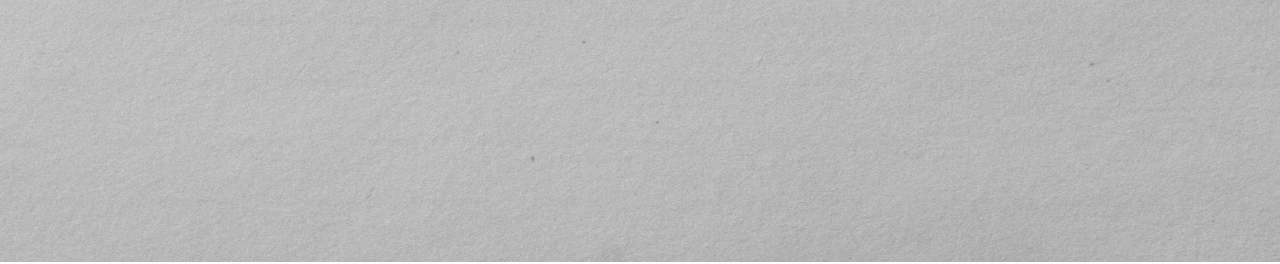
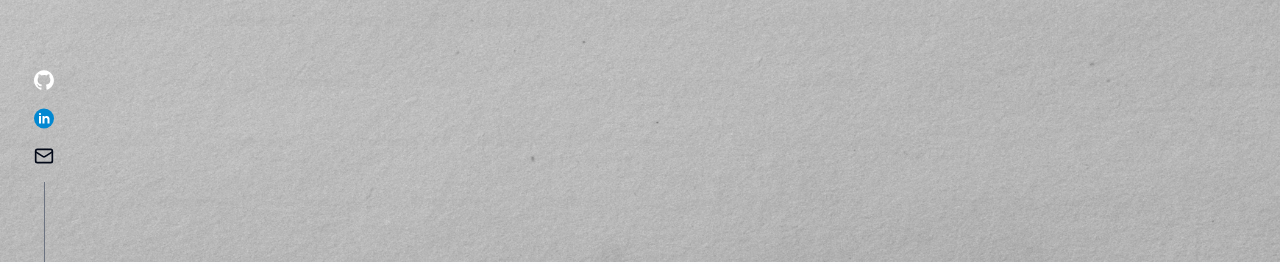
Before and after one commit to Jchase2/portfolio-v3, a Next.js app: page / in a window 1280 px wide. Shown: the part 538-802 px from the top of the page. Built offline with nearby package versions, Linux system fonts and the light colour scheme.

Commit message:
Adding custom icons for github and linkedin, dark and light variants and adding the marginMenu bar for social media links.

```diff
--- a/src/app/page.tsx
+++ b/src/app/page.tsx
@@ -7,6 +7,7 @@ import { useEffect, useState } from "react";
 import { Projects } from "./home/projects";
 import { Education } from "./home/education";
 import { useInView } from "react-intersection-observer";
+import MarginMenu from "@/components/marginMenu";
 export default function Home() {
   const { theme } = useTheme();
 
@@ -63,6 +64,7 @@ export default function Home() {
           <p className="text-sm">Developer Portfolio / Personal Site</p>
         </div>
       </section>
+      <MarginMenu />
       <div
         ref={ref}
         className={`flex justify-center transition-opacity ease-in duration-700 ${
--- /dev/null
+++ b/src/components/CustomIcons/GithubIconDark.tsx
@@ -0,0 +1,16 @@
+const GithubIconDark = () => (
+  <svg
+    xmlns="http://www.w3.org/2000/svg"
+    viewBox="0 0 98 96"
+    fill="currentColor"
+    className="w-5 h-5 text-white"
+  >
+    <path
+      fillRule="evenodd"
+      clipRule="evenodd"
+      d="M48.854 0C21.839 0 0 22 0 49.217c0 21.756 13.993 40.172 33.405 46.69 2.427.49 3.316-1.059 3.316-2.362 0-1.141-.08-5.052-.08-9.127-13.59 2.934-16.42-5.867-16.42-5.867-2.184-5.704-5.42-7.17-5.42-7.17-4.448-3.015.324-3.015.324-3.015 4.934.326 7.523 5.052 7.523 5.052 4.367 7.496 11.404 5.378 14.235 4.074.404-3.178 1.699-5.378 3.074-6.6-10.839-1.141-22.243-5.378-22.243-24.283 0-5.378 1.94-9.778 5.014-13.2-.485-1.222-2.184-6.275.486-13.038 0 0 4.125-1.304 13.426 5.052a46.97 46.97 0 0 1 12.214-1.63c4.125 0 8.33.571 12.213 1.63 9.302-6.356 13.427-5.052 13.427-5.052 2.67 6.763.97 11.816.485 13.038 3.155 3.422 5.015 7.822 5.015 13.2 0 18.905-11.404 23.06-22.324 24.283 1.78 1.548 3.316 4.481 3.316 9.126 0 6.6-.08 11.897-.08 13.526 0 1.304.89 2.853 3.316 2.364 19.412-6.52 33.405-24.935 33.405-46.691C97.707 22 75.788 0 48.854 0z"
+    />
+  </svg>
+);
+
+export { GithubIconDark };
--- /dev/null
+++ b/src/components/CustomIcons/GithubIconLight.tsx
@@ -0,0 +1,17 @@
+const GithubIconLight = () => (
+  <svg
+    xmlns="http://www.w3.org/2000/svg"
+    viewBox="0 0 98 96"
+    fill="currentColor"
+    className="w-5 h-5 text-black"
+  >
+    <path
+      fillRule="evenodd"
+      clipRule="evenodd"
+      d="M48.854 0C21.839 0 0 22 0 49.217c0 21.756 13.993 40.172 33.405 46.69 2.427.49 3.316-1.059 3.316-2.362 0-1.141-.08-5.052-.08-9.127-13.59 2.934-16.42-5.867-16.42-5.867-2.184-5.704-5.42-7.17-5.42-7.17-4.448-3.015.324-3.015.324-3.015 4.934.326 7.523 5.052 7.523 5.052 4.367 7.496 11.404 5.378 14.235 4.074.404-3.178 1.699-5.378 3.074-6.6-10.839-1.141-22.243-5.378-22.243-24.283 0-5.378 1.94-9.778 5.014-13.2-.485-1.222-2.184-6.275.486-13.038 0 0 4.125-1.304 13.426 5.052a46.97 46.97 0 0 1 12.214-1.63c4.125 0 8.33.571 12.213 1.63 9.302-6.356 13.427-5.052 13.427-5.052 2.67 6.763.97 11.816.485 13.038 3.155 3.422 5.015 7.822 5.015 13.2 0 18.905-11.404 23.06-22.324 24.283 1.78 1.548 3.316 4.481 3.316 9.126 0 6.6-.08 11.897-.08 13.526 0 1.304.89 2.853 3.316 2.364 19.412-6.52 33.405-24.935 33.405-46.691C97.707 22 75.788 0 48.854 0z"
+      fill="#24292f"
+    />
+  </svg>
+);
+
+export { GithubIconLight };
--- /dev/null
+++ b/src/components/CustomIcons/LinkedinIcon.tsx
@@ -0,0 +1,18 @@
+const LinkedinIcon = () => (
+  <svg
+    xmlns="http://www.w3.org/2000/svg"
+    viewBox="0 0 48 46"
+    fill="currentColor"
+    className="w-6 h-6"
+  >
+    path: [
+    <path fill="#0288d1" d="M24 4A20 20 0 1 0 24 44A20 20 0 1 0 24 4Z" />,
+    <path
+      fill="#fff"
+      d="M14 19H18V34H14zM15.988 17h-.022C14.772 17 14 16.11 14 14.999 14 13.864 14.796 13 16.011 13c1.217 0 1.966.864 1.989 1.999C18 16.11 17.228 17 15.988 17zM35 24.5c0-3.038-2.462-5.5-5.5-5.5-1.862 0-3.505.928-4.5 2.344V19h-4v15h4v-8c0-1.657 1.343-3 3-3s3 1.343 3 3v8h4C35 34 35 24.921 35 24.5z"
+    />
+    ],
+  </svg>
+);
+
+export { LinkedinIcon };
--- /dev/null
+++ b/src/components/marginMenu.tsx
@@ -0,0 +1,50 @@
+import { Mail } from "lucide-react";
+import { useTheme } from "next-themes";
+import { Separator } from "@/components/ui/separator";
+import { GithubIconDark } from "./CustomIcons/GithubIconDark";
+import { GithubIconLight } from "./CustomIcons/GithubIconLight";
+import { LinkedinIcon } from "./CustomIcons/LinkedinIcon";
+
+const MarginMenu = () => {
+  const { theme } = useTheme();
+
+  return (
+    <>
+      <div className="hidden fixed bottom-0 lg:flex z-9999">
+        <div className="flex flex-col items-center gap-y-4">
+          <div>
+            <a
+              href="https://github.com/Jchase2"
+              target="_blank"
+              rel="noreferrer"
+              className="hover:opacity-80 transition-opacity"
+            >
+              {theme === "light" ? <GithubIconLight /> : <GithubIconDark />}
+            </a>
+          </div>
+          <div>
+            <a
+              href="https://www.linkedin.com/in/jameschase2/"
+              target="_blank"
+              rel="noreferrer"
+              className="hover:opacity-80 transition-opacity"
+            >
+              <LinkedinIcon />
+            </a>
+          </div>
+          <div>
+            <a
+              href="mailto:mr.jdchase@gmail.com"
+              className="hover:opacity-80 transition-opacity"
+            >
+              <Mail size={20} />
+            </a>
+          </div>
+          <Separator orientation="vertical" className="h-[10vh] bg-gray-500" />
+        </div>
+      </div>
+    </>
+  );
+};
+
+export default MarginMenu;
```
